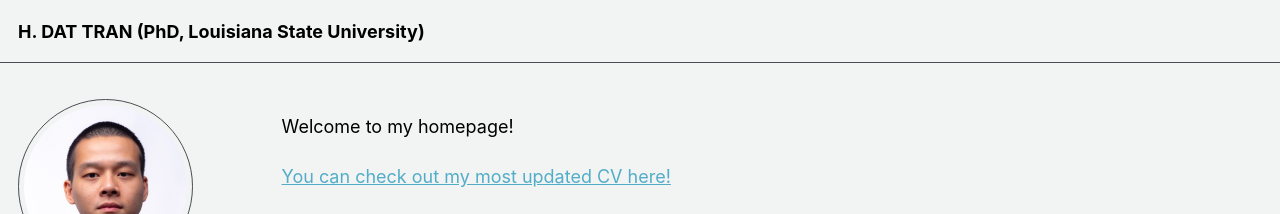
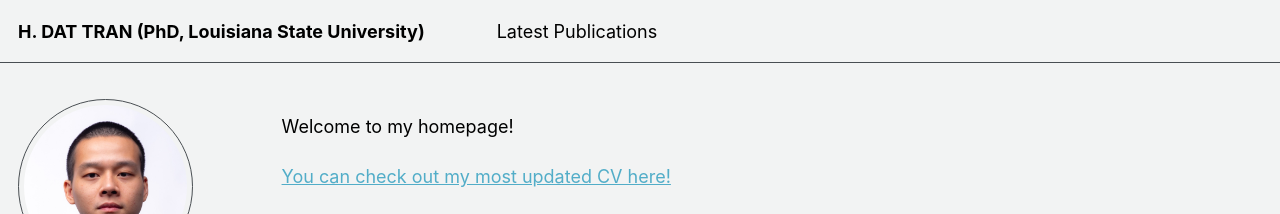
Before and after one commit to hdattran/hdattran.github.io, a Jekyll site: the page built from _pages/about.md, in a window 1280 px wide. Shown: the top 214 px of the page. Built offline with Jekyll 4.4.1, drawn with Linux system fonts in a browser that asks for light colours; some web fonts are replaced.

Commit message:
Update navigation.yml

```diff
--- a/_data/navigation.yml
+++ b/_data/navigation.yml
@@ -8,8 +8,8 @@
 #      Markdown formatted page while the second is generated using JSON.
 
 main:
-  # - title: "Publications"
-  #   url: /publications/
+    - title: "Latest Publications"
+      url: /publications/
 
   # - title: "Talks"
   #   url: /talks/
```
